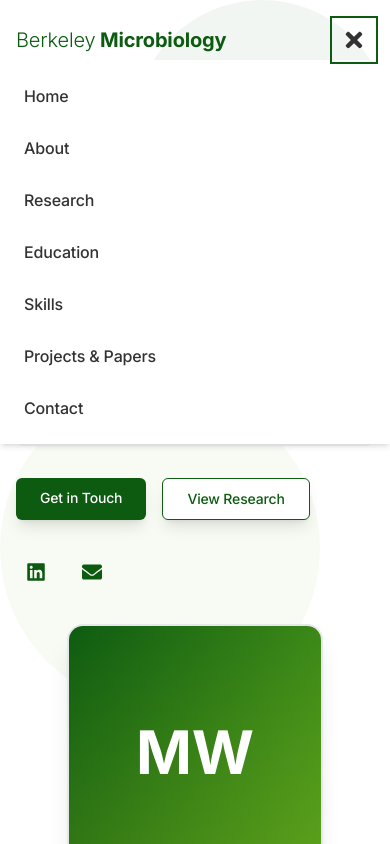
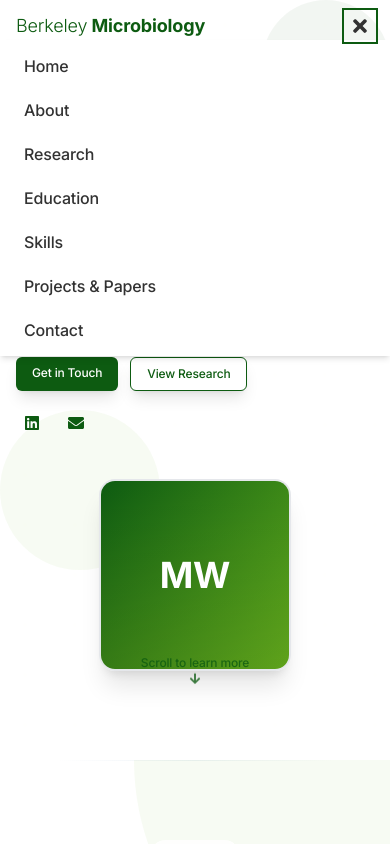
Before and after one commit to aviju888/mw-portfolio, a Next.js app: page / in a window 390 px wide. Both pictures are taken after a click on the button "Open menu". Shown: the top 844 px of the page. Built offline with nearby package versions, Linux system fonts and the light colour scheme.

Commit message:
Optimize Hero section and Header for mobile devices

```diff
--- a/src/app/layout.tsx
+++ b/src/app/layout.tsx
@@ -17,6 +17,12 @@ export const metadata: Metadata = {
   title: "Microbiology Portfolio | UC Berkeley",
   description: "Professional portfolio showcasing microbiology research, projects, and academic achievements from UC Berkeley",
   keywords: ["microbiology", "UC Berkeley", "biology", "research", "portfolio", "science"],
+  viewport: {
+    width: 'device-width',
+    initialScale: 1,
+    maximumScale: 1,
+    userScalable: false,
+  },
 };
 
 export default function RootLayout({
--- a/src/components/Header.tsx
+++ b/src/components/Header.tsx
@@ -29,9 +29,9 @@ const Header = () => {
   ];
 
   return (
-    <header className={`fixed w-full z-50 transition-all duration-300 ${scrolled ? 'bg-white/90 backdrop-blur-sm shadow-md py-3' : 'bg-transparent py-5'}`}>
+    <header className={`fixed w-full z-50 transition-all duration-300 ${scrolled ? 'bg-white/90 backdrop-blur-sm shadow-md py-2 sm:py-3' : 'bg-transparent py-3 sm:py-5'}`}>
       <div className="container-custom flex justify-between items-center">
-        <Link href="/" className="font-bold text-xl md:text-2xl text-[var(--secondary)] font-merriweather">
+        <Link href="/" className="font-bold text-lg sm:text-xl md:text-2xl text-[var(--secondary)] font-merriweather">
           <span className="font-light">Berkeley</span> <span className="font-bold">Microbiology</span>
         </Link>
 
@@ -50,11 +50,11 @@ const Header = () => {
 
         {/* Mobile Menu Button */}
         <button
-          className="md:hidden text-[var(--foreground)] p-2"
+          className="md:hidden text-[var(--foreground)] p-1 sm:p-2"
           onClick={() => setIsOpen(!isOpen)}
           aria-label={isOpen ? "Close menu" : "Open menu"}
         >
-          {isOpen ? <FaTimes size={24} /> : <FaBars size={24} />}
+          {isOpen ? <FaTimes size={20} /> : <FaBars size={20} />}
         </button>
       </div>
 
@@ -67,12 +67,12 @@ const Header = () => {
             exit={{ opacity: 0, height: 0 }}
             className="md:hidden bg-white shadow-md"
           >
-            <nav className="container-custom py-4 flex flex-col space-y-3">
+            <nav className="container-custom py-2 flex flex-col space-y-2">
               {navLinks.map((link) => (
                 <Link
                   key={link.label}
                   href={link.href}
-                  className="text-[var(--foreground)] hover:text-[var(--secondary)] transition-colors font-medium p-2"
+                  className="text-[var(--foreground)] hover:text-[var(--secondary)] transition-colors font-medium py-1.5 px-2"
                   onClick={() => setIsOpen(false)}
                 >
                   {link.label}
--- a/src/components/Hero.tsx
+++ b/src/components/Hero.tsx
@@ -5,50 +5,50 @@ import { FaLinkedin, FaEnvelope, FaArrowDown } from 'react-icons/fa';
 
 const Hero = () => {
   return (
-    <section className="relative min-h-screen w-full overflow-hidden flex items-center bg-white">
+    <section className="relative min-h-[90vh] sm:min-h-screen w-full overflow-hidden flex items-center bg-white">
       {/* White background with subtle decorative elements */}
-      <div className="absolute top-0 right-0 w-64 h-64 bg-[var(--secondary)] opacity-5 rounded-full"></div>
-      <div className="absolute bottom-1/4 left-0 w-80 h-80 bg-[var(--highlight)] opacity-5 rounded-full"></div>
+      <div className="absolute top-0 right-0 w-32 sm:w-64 h-32 sm:h-64 bg-[var(--secondary)] opacity-5 rounded-full"></div>
+      <div className="absolute bottom-1/4 left-0 w-40 sm:w-80 h-40 sm:h-80 bg-[var(--highlight)] opacity-5 rounded-full"></div>
       <div className="absolute inset-0 bg-[url('/images/subtle-nature-pattern.svg')] bg-repeat opacity-5 z-0"></div>
 
       <div className="container mx-auto px-4 sm:px-6 lg:px-8 relative z-10 w-full">
-        <div className="flex flex-col lg:flex-row items-center justify-between gap-8 py-16 md:py-24">
+        <div className="flex flex-col lg:flex-row items-center justify-between gap-4 sm:gap-8 py-8 sm:py-16 md:py-24">
           <motion.div
             initial={{ opacity: 0, y: 30 }}
             animate={{ opacity: 1, y: 0 }}
             transition={{ duration: 0.6, ease: [0.22, 1, 0.36, 1] }}
             className="flex flex-col max-w-xl w-full"
           >
-            <div className="inline-flex px-3 py-1.5 mb-5 bg-[var(--secondary)]/10 rounded-full shadow-sm self-start">
-              <span className="text-[var(--secondary)] font-semibold text-sm">Microbial Biology Graduate</span>
+            <div className="inline-flex px-3 py-1 sm:py-1.5 mb-3 sm:mb-5 bg-[var(--secondary)]/10 rounded-full shadow-sm self-start">
+              <span className="text-[var(--secondary)] font-semibold text-xs sm:text-sm">Microbial Biology Graduate</span>
             </div>
 
-            <h1 className="text-5xl sm:text-6xl lg:text-7xl font-bold leading-none mb-6 text-[var(--heading-color)]">
-              <span className="block mb-2">Monica Wang</span>
-              <span className="text-3xl sm:text-4xl font-medium text-[var(--secondary)]">UC Berkeley</span>
+            <h1 className="text-4xl sm:text-5xl lg:text-7xl font-bold leading-none mb-3 sm:mb-6 text-[var(--heading-color)]">
+              <span className="block mb-1 sm:mb-2">Monica Wang</span>
+              <span className="text-2xl sm:text-3xl lg:text-4xl font-medium text-[var(--secondary)]">UC Berkeley</span>
             </h1>
 
-            <p className="text-lg text-[var(--text-color)] mb-8 bg-gray-50 p-4 rounded-lg border border-gray-100">
+            <p className="text-sm sm:text-lg text-[var(--text-color)] mb-4 sm:mb-8 bg-gray-50 p-3 sm:p-4 rounded-lg border border-gray-100">
               With my fast-learning and proactive character, drive to exceed baseline expectations, and 2+ years of experience in bioconjugation and research, I am a valuable candidate ready to make an impact.
             </p>
 
-            <div className="flex flex-wrap gap-4 mb-8">
-              <a href="#contact" className="bg-[var(--secondary)] hover:bg-[var(--accent)] text-white py-2.5 px-6 rounded-md transition duration-300 font-medium text-sm shadow-lg">
+            <div className="flex flex-wrap gap-3 sm:gap-4 mb-4 sm:mb-8">
+              <a href="#contact" className="bg-[var(--secondary)] hover:bg-[var(--accent)] text-white py-2 px-4 sm:py-2.5 sm:px-6 rounded-md transition duration-300 font-medium text-xs sm:text-sm shadow-lg">
                 Get in Touch
               </a>
-              <a href="#research" className="bg-white border border-[var(--secondary)] text-[var(--secondary)] py-2.5 px-6 rounded-md hover:bg-[var(--secondary)] hover:text-white transition duration-300 font-medium text-sm shadow-lg">
+              <a href="#research" className="bg-white border border-[var(--secondary)] text-[var(--secondary)] py-2 px-4 sm:py-2.5 sm:px-6 rounded-md hover:bg-[var(--secondary)] hover:text-white transition duration-300 font-medium text-xs sm:text-sm shadow-lg">
                 View Research
               </a>
             </div>
 
-            <div className="flex items-center gap-4">
+            <div className="flex items-center gap-3 sm:gap-4">
               <a href="https://www.linkedin.com/in/monicaqwang/" target="_blank" rel="noopener noreferrer"
-                 className="w-10 h-10 flex items-center justify-center rounded-full bg-[var(--secondary)]/10 text-[var(--secondary)] hover:bg-[var(--secondary)]/20 transition-all">
-                <FaLinkedin size={20} />
+                 className="w-8 h-8 sm:w-10 sm:h-10 flex items-center justify-center rounded-full bg-[var(--secondary)]/10 text-[var(--secondary)] hover:bg-[var(--secondary)]/20 transition-all">
+                <FaLinkedin size={16} className="sm:text-xl" />
               </a>
               <a href="mailto:moniwang9242@gmail.com" target="_blank" rel="noopener noreferrer"
-                 className="w-10 h-10 flex items-center justify-center rounded-full bg-[var(--secondary)]/10 text-[var(--secondary)] hover:bg-[var(--secondary)]/20 transition-all">
-                <FaEnvelope size={20} />
+                 className="w-8 h-8 sm:w-10 sm:h-10 flex items-center justify-center rounded-full bg-[var(--secondary)]/10 text-[var(--secondary)] hover:bg-[var(--secondary)]/20 transition-all">
+                <FaEnvelope size={16} className="sm:text-xl" />
               </a>
             </div>
           </motion.div>
@@ -57,11 +57,11 @@ const Hero = () => {
             initial={{ opacity: 0, scale: 0.95 }}
             animate={{ opacity: 1, scale: 1 }}
             transition={{ duration: 0.7, ease: [0.22, 1, 0.36, 1], delay: 0.2 }}
-            className="flex-shrink-0"
+            className="flex-shrink-0 mt-6 lg:mt-0"
           >
-            <div className="relative w-64 h-64 md:w-80 md:h-80 overflow-hidden rounded-2xl shadow-xl border-2 border-[var(--secondary)]/20">
+            <div className="relative w-48 h-48 sm:w-64 sm:h-64 md:w-80 md:h-80 overflow-hidden rounded-2xl shadow-xl border-2 border-[var(--secondary)]/20">
               {/* Replace with actual profile image */}
-              <div className="w-full h-full bg-gradient-to-br from-[var(--secondary)] to-[var(--highlight)] flex items-center justify-center text-white text-6xl font-bold">
+              <div className="w-full h-full bg-gradient-to-br from-[var(--secondary)] to-[var(--highlight)] flex items-center justify-center text-white text-4xl sm:text-6xl font-bold">
                 <div className="relative z-10">MW</div>
               </div>
               {/* Uncomment when you have an image
@@ -81,13 +81,13 @@ const Hero = () => {
           initial={{ opacity: 0, y: 20 }}
           animate={{ opacity: 1, y: 0 }}
           transition={{ duration: 0.5, delay: 0.8 }}
-          className="absolute bottom-8 left-0 right-0 flex justify-center"
+          className="absolute bottom-4 sm:bottom-8 left-0 right-0 flex justify-center"
         >
           <a
             href="#about"
-            className="flex flex-col items-center text-[var(--secondary)] text-sm font-medium opacity-80 hover:opacity-100 transition-opacity"
+            className="flex flex-col items-center text-[var(--secondary)] text-xs sm:text-sm font-medium opacity-80 hover:opacity-100 transition-opacity"
           >
-            <span className="mb-2">Scroll to learn more</span>
+            <span className="mb-1 sm:mb-2">Scroll to learn more</span>
             <FaArrowDown className="animate-bounce" />
           </a>
         </motion.div>
```
